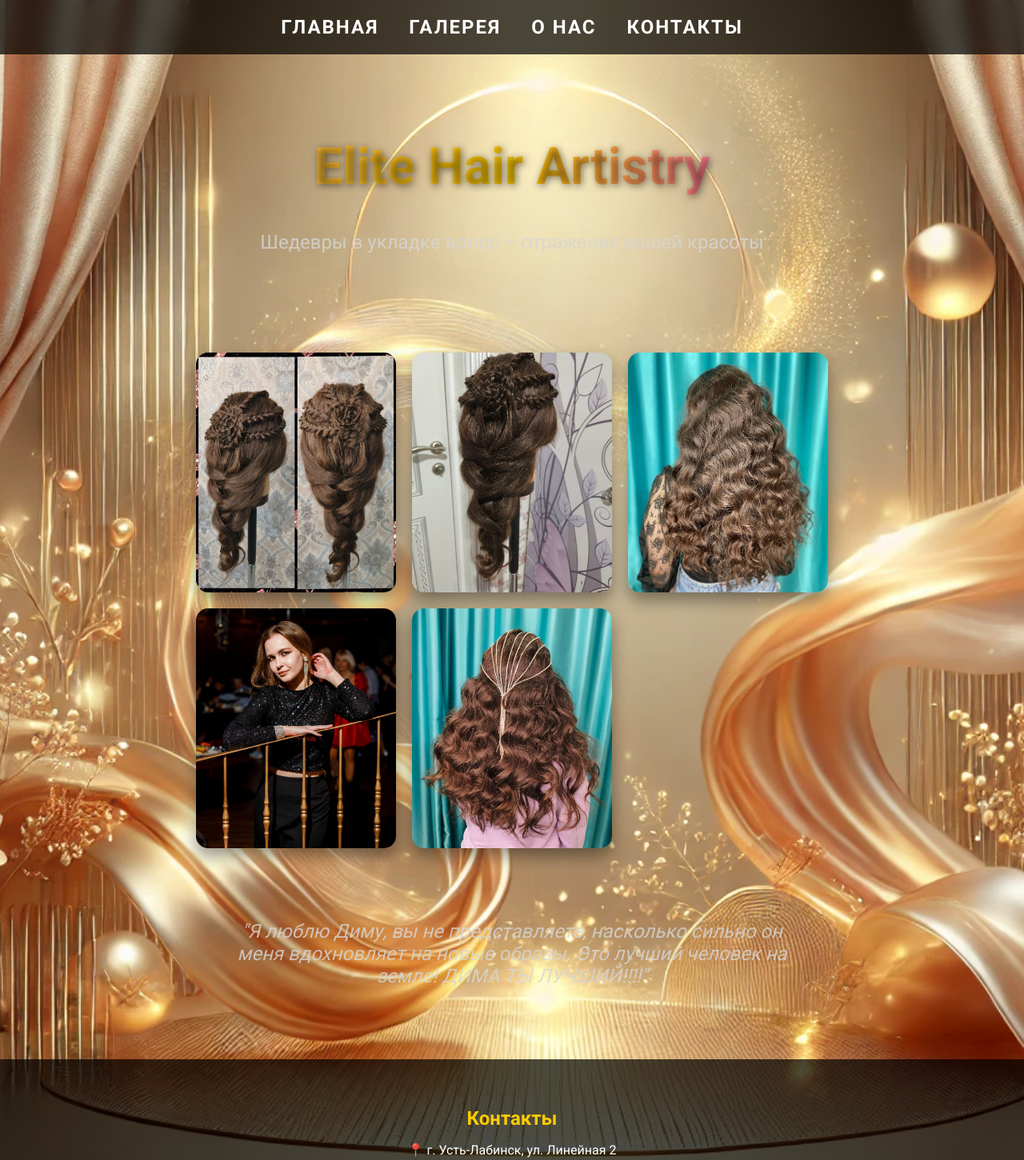
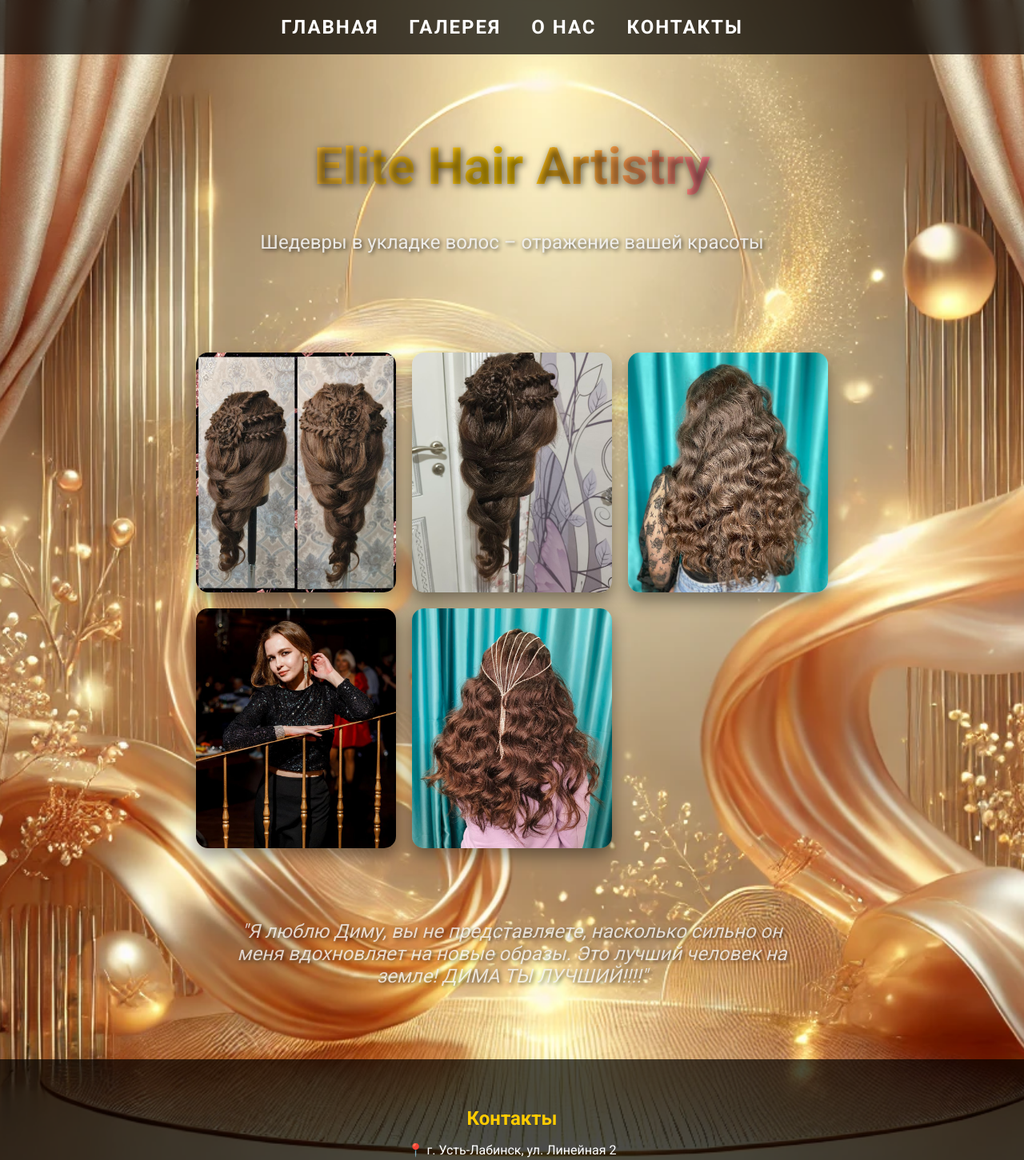
Before and after one commit to k1xmusic/bekurina, a plain HTML site: page index.html in a window 1280 px wide. Shown: the top 1451 px of the page at 80% size. Drawn offline with Linux system fonts and the light colour scheme.

Commit message:
Update index.html

```diff
--- a/index.html
+++ b/index.html
@@ -49,7 +49,7 @@
         .hero h1 {
             font-size: 4em;
             font-weight: bold;
-            text-shadow: 2px 2px 10px rgba(0, 0, 0, 0.5);
+            text-shadow: 2px 2px 10px rgba(0, 0, 0, 0.6);
             background: linear-gradient(90deg, #f5b342, #ffcc00, #ff66b3);
             -webkit-background-clip: text;
             color: transparent;
@@ -62,8 +62,9 @@
         }
         .hero p {
             font-size: 1.5em;
-            opacity: 0.8;
-            color: #d6d6d6; /* мягкий светлый серый */
+            opacity: 0.9;
+            color: #f1f1f1; /* лёгкий белый оттенок */
+            text-shadow: 2px 2px 5px rgba(0, 0, 0, 0.7); /* Тень для текста */
         }
         .gallery {
             display: grid;
@@ -92,7 +93,8 @@
             font-style: italic;
             font-size: 1.5em;
             opacity: 0.8;
-            color: #d6d6d6; /* мягкий светлый серый */
+            color: #f1f1f1; /* светлый оттенок для текста */
+            text-shadow: 2px 2px 5px rgba(0, 0, 0, 0.7); /* Тень для текста */
         }
         .contact {
             background: rgba(0, 0, 0, 0.7);
```
